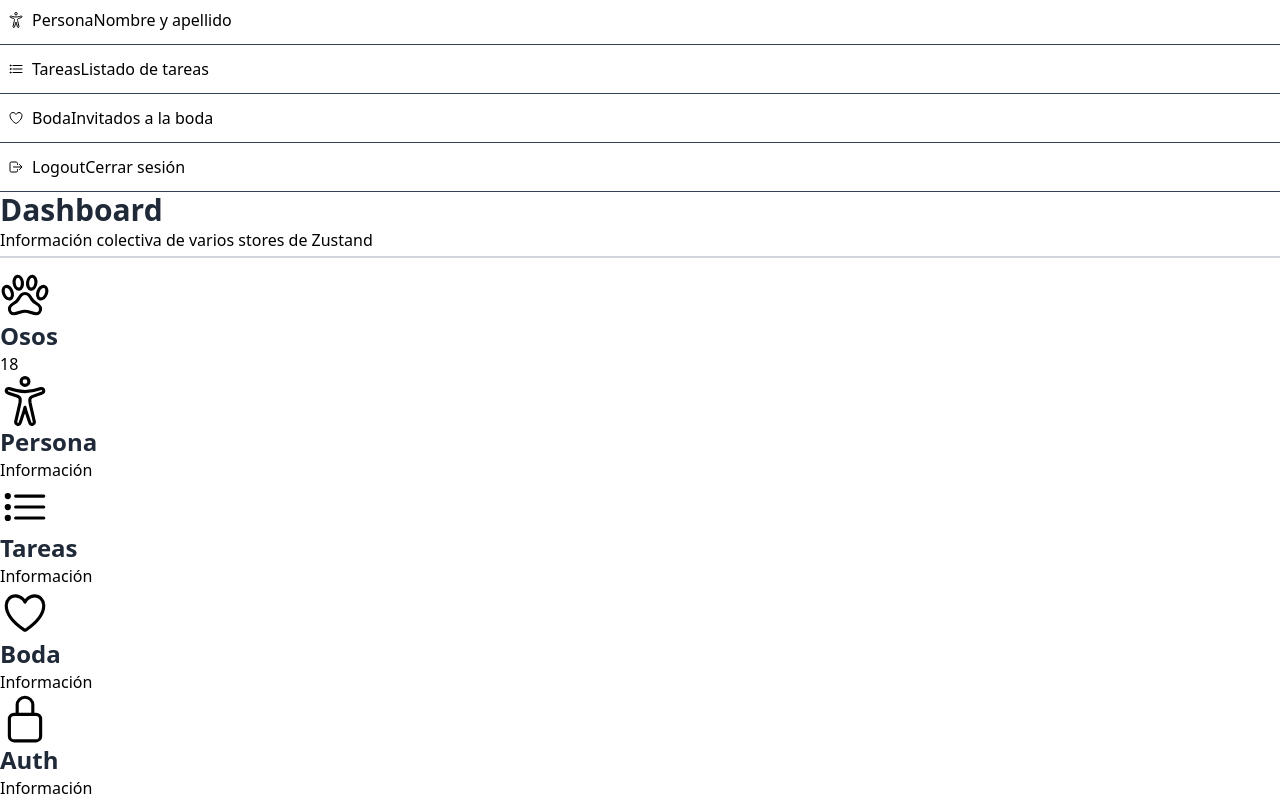
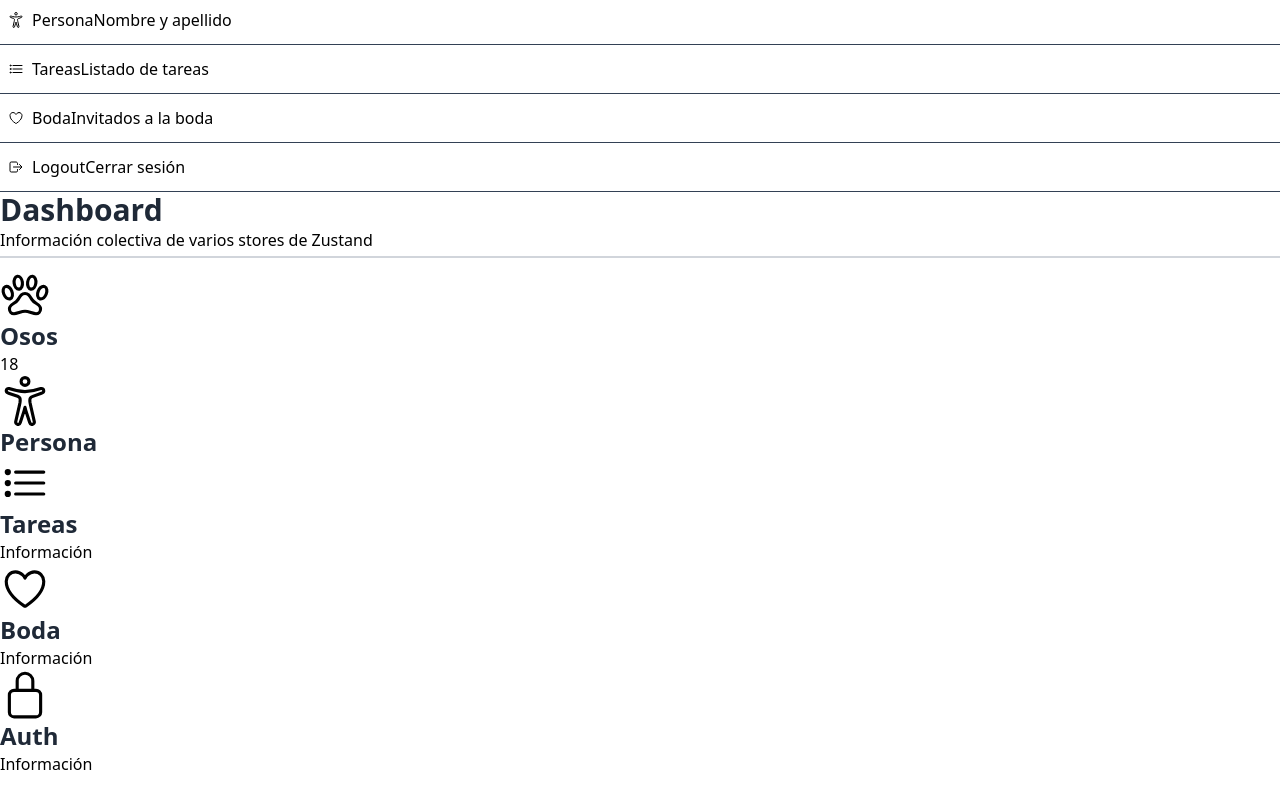
Before and after one commit to TomasCuevas/Aprendiendo-Zustand, a React (Vite) app: page /dashboard in a window 1280 px wide. Shown: the part 510-1310 px from the top of the page. After the commit the page ends 1286 px from the top, so only its background shows below. Built offline with nearby package versions, Linux system fonts and the light colour scheme.

Commit message:
Persist Middleware

```diff
--- a/src/pages/dashboard/DashboardPage.tsx
+++ b/src/pages/dashboard/DashboardPage.tsx
@@ -9,10 +9,13 @@
 
 //* COMPONENTS *//
 import { WhiteCard } from "../../components";
-import { useBearsStore } from "../../stores";
+
+//* STORES *//
+import { useBearsStore, usePersonStore } from "../../stores";
 
 export const Dashboard = () => {
   const totalBears = useBearsStore((state) => state.computed.totalBeras);
+  const firstName = usePersonStore((state) => state.firstName);
 
   return (
     <>
@@ -30,7 +33,7 @@
         <WhiteCard centered>
           <IoAccessibilityOutline size={50} className="text-indigo-600" />
           <h2>Persona</h2>
-          <p>Información</p>
+          <p>{firstName}</p>
         </WhiteCard>
 
         <WhiteCard centered>
--- a/src/stores/person/person.store.ts
+++ b/src/stores/person/person.store.ts
@@ -1,4 +1,5 @@
 import { create } from "zustand";
+import { persist } from "zustand/middleware";
 
 interface PersonState {
   firstName: string;
@@ -10,7 +11,9 @@
   setLastName(value: string): void;
 }
 
-export const usePersonStore = create<PersonState & Actions>((set) => ({
+export const usePersonStore = create<PersonState & Actions>()(
+  persist(
+    (set) => ({
       firstName: "",
       lastName: "",
 
@@ -23,4 +26,7 @@
       setLastName(value) {
         set((state) => ({ lastName: value }));
       },
-}));
+    }),
+    { name: "person-storage" }
+  )
+);
```
Lines whose indentation alone changed are shown as unchanged.
